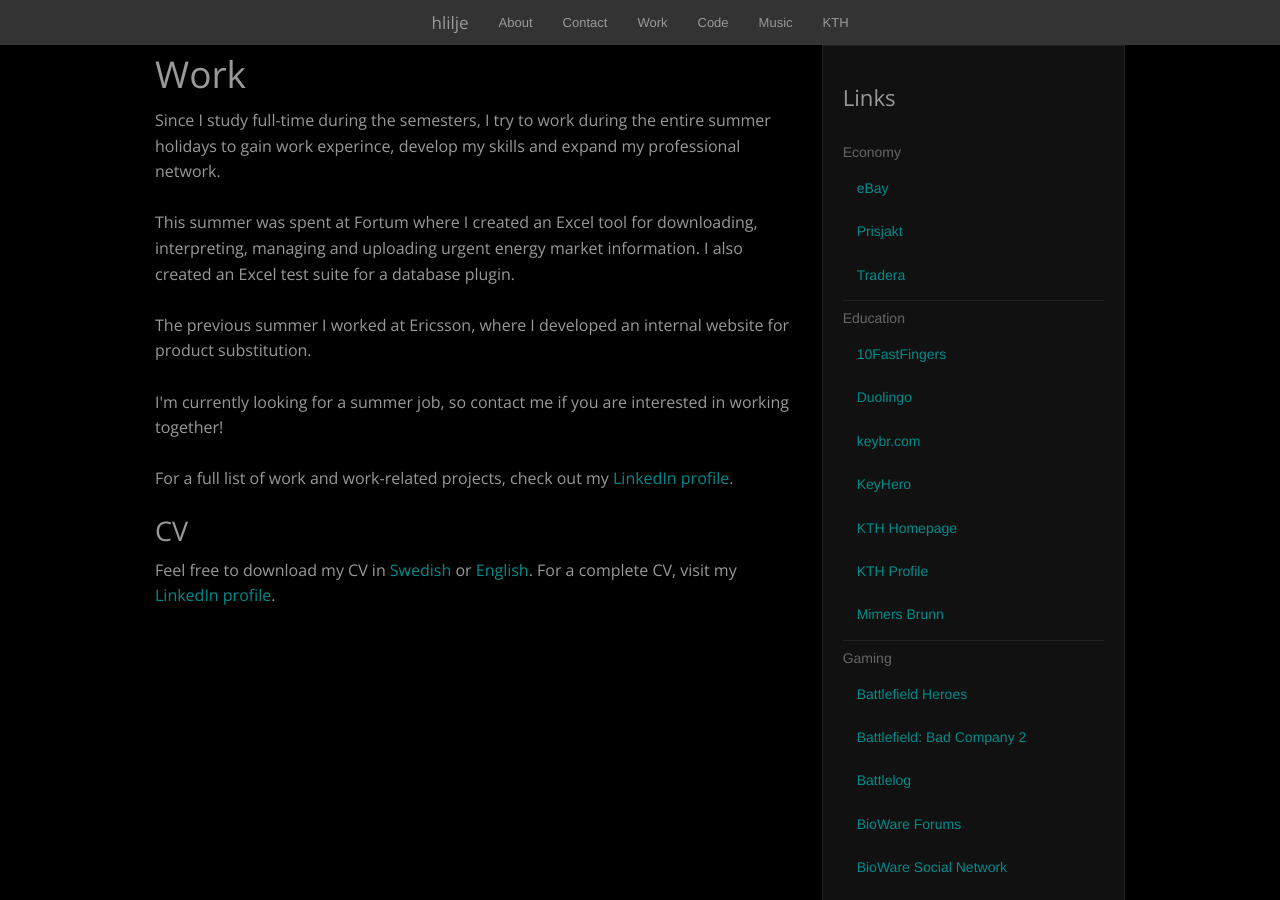
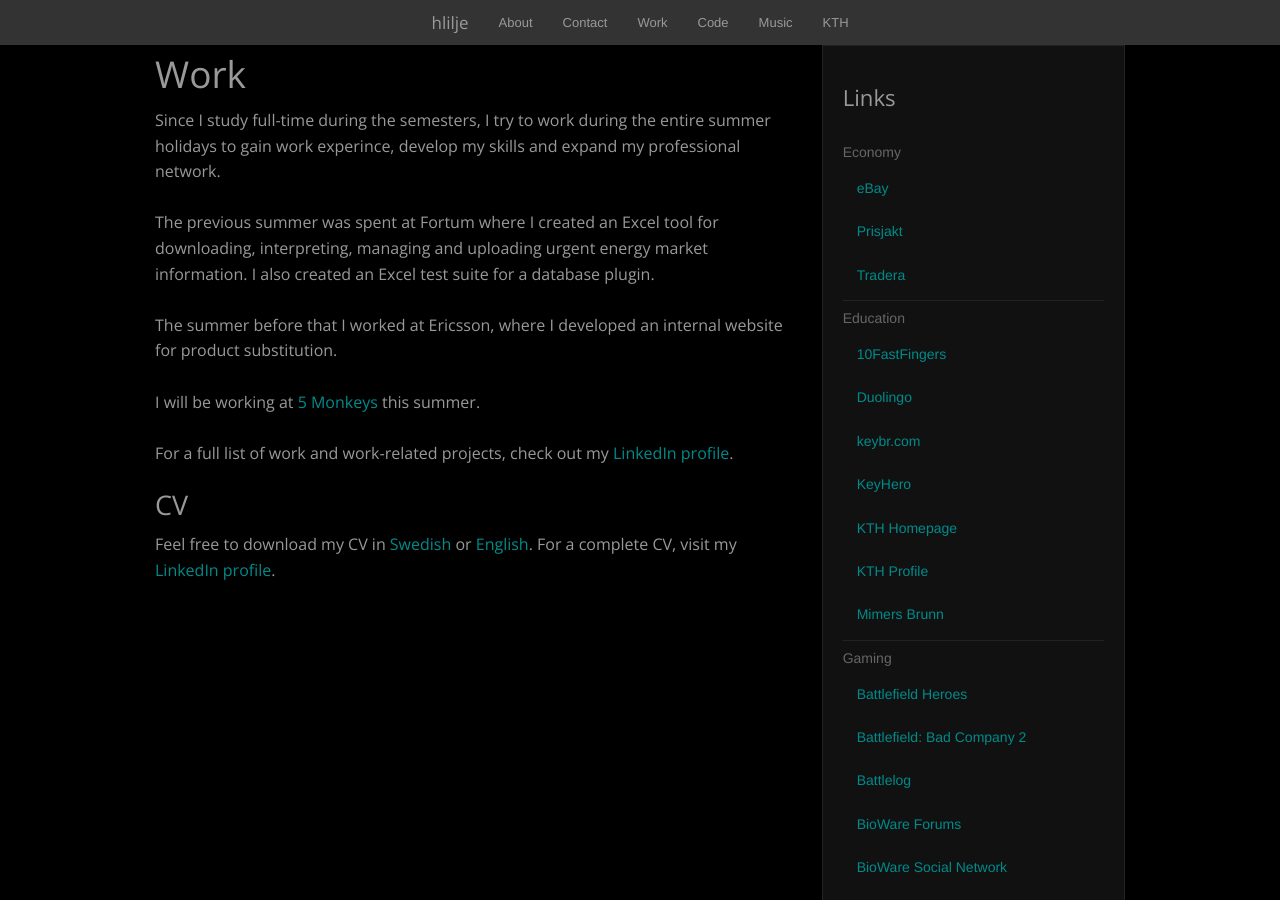
Before and after one commit to hlilje/hlilje.github.io, a Jekyll site: the page built from work/index.html, in a window 1280 px wide and 900 px high. Built offline with Jekyll 4.4.1, drawn with Linux system fonts in a browser that asks for light colours.

Commit message:
Update Work page

```diff
--- a/work/index.html
+++ b/work/index.html
@@ -10,14 +10,14 @@ title: hlilje | Work
       Since I study full-time during the semesters, I try to work during the entire summer holidays
       to gain work experince, develop my skills and expand my professional network.
       <br><br>
-      This summer was spent at Fortum where I created an Excel tool for downloading, interpreting,
+      The previous summer was spent at Fortum where I created an Excel tool for downloading, interpreting,
       managing and uploading urgent energy market information. I also created an Excel test suite
       for a database plugin.
       <br><br>
-      The previous summer I worked at Ericsson, where I developed an internal website for product
+      The summer before that I worked at Ericsson, where I developed an internal website for product
       substitution.
       <br><br>
-      I'm currently looking for a summer job, so contact me if you are interested in working together!
+      I will be working at <a href="http://5monkeys.se/">5 Monkeys</a> this summer.
       <br><br>
       For a full list of work and work-related projects, check out my
       <a href="https://www.linkedin.com/pub/hampus-liljekvist/46/72/902">LinkedIn profile</a>.
```
